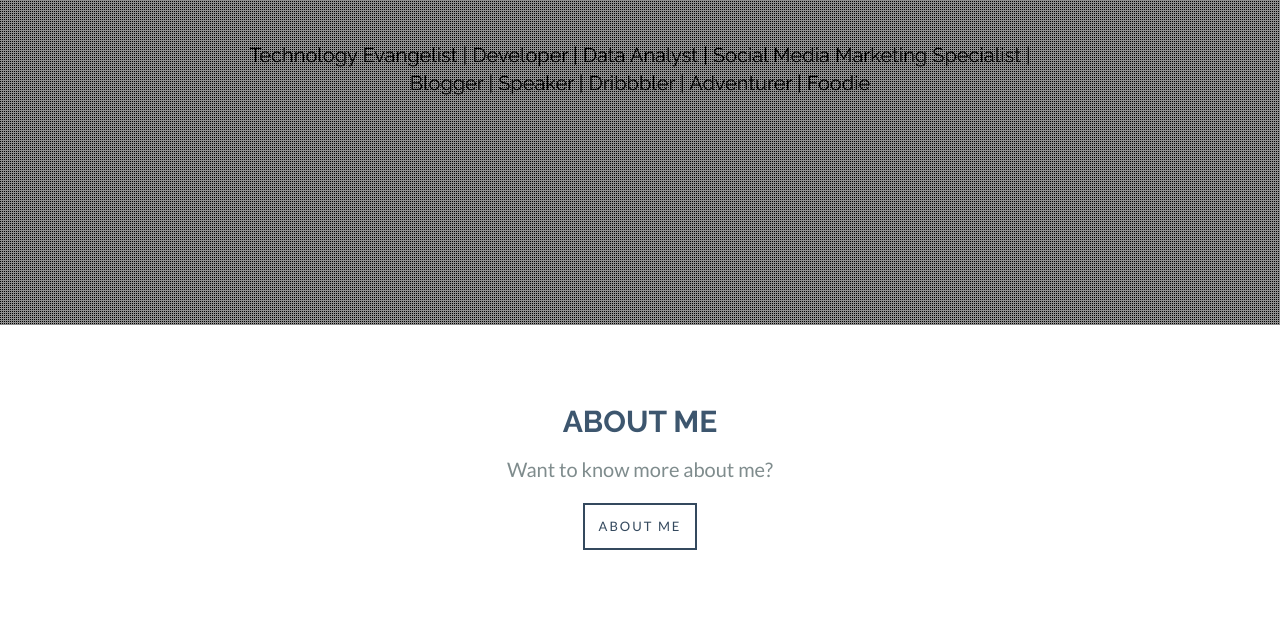
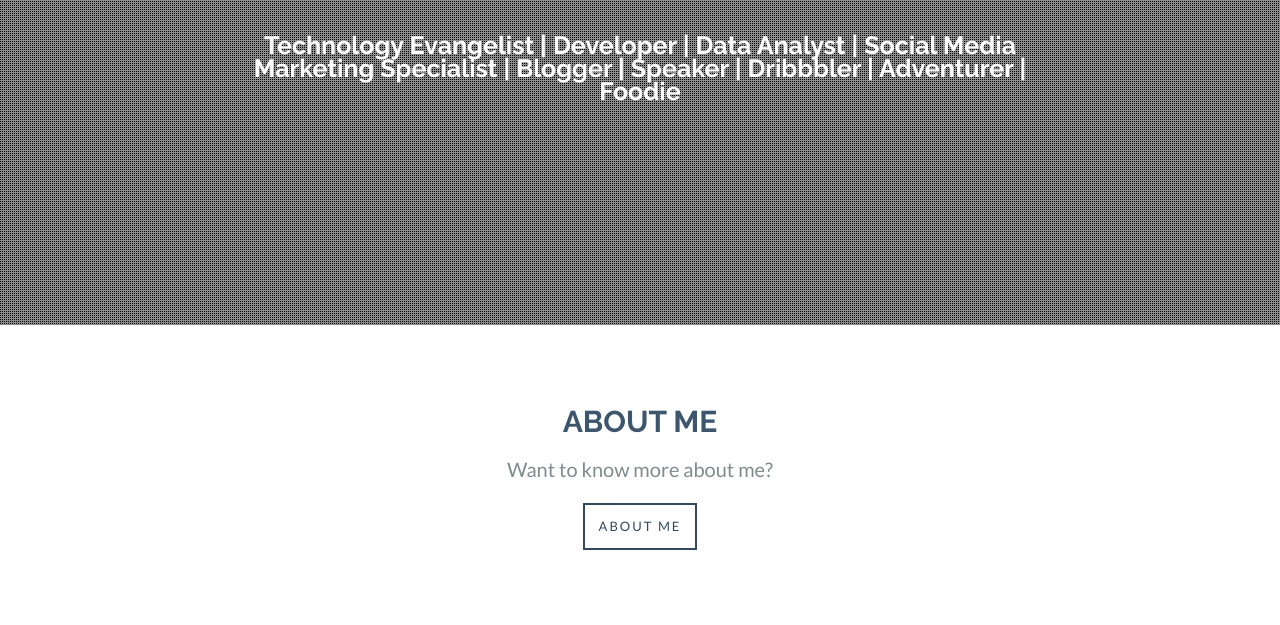
Before and after one commit to ashrafwani/beta, a plain HTML site: page index.html in a window 1280 px wide. Shown: the part 475-1100 px from the top of the page. Drawn offline with Linux system fonts and the light colour scheme.

Commit message:
Update index.html

```diff
--- a/index.html
+++ b/index.html
@@ -27,7 +27,9 @@
                     <img src="/images/ashraf.png">
                     <div class="divider"></div>
                     <h1 id="colorize">Certified Professional Developer</h1><br>
-                    <p>Technology Evangelist | Developer | Data Analyst | Social Media Marketing Specialist | Blogger | Speaker | Dribbbler | Adventurer | Foodie</p>
+                    <p>
+			<h1 id="colorizesmall">Technology Evangelist | Developer | Data Analyst | Social Media Marketing Specialist | Blogger | Speaker | Dribbbler | Adventurer | Foodie</h1>
+		    </p>
             </div>
     </section>
 
```
